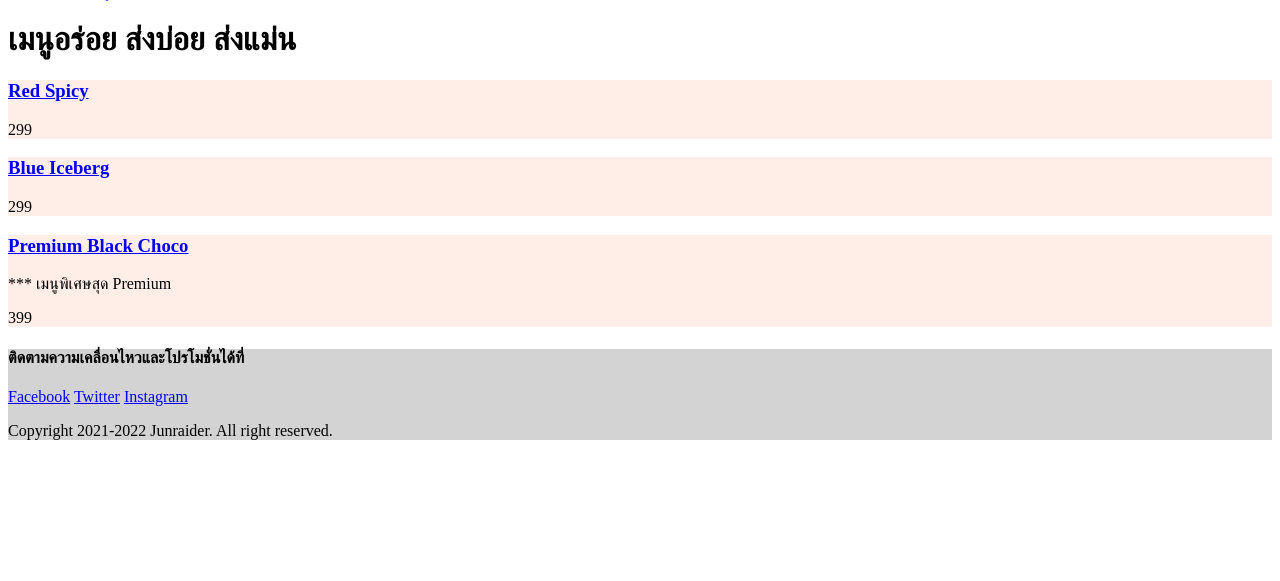
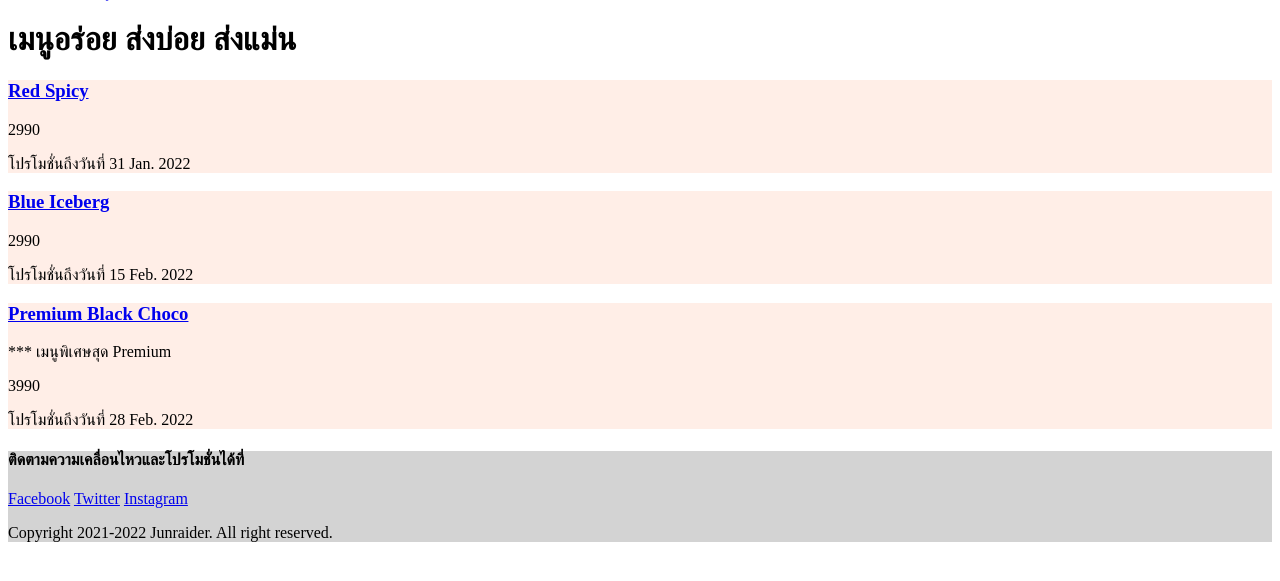
Before and after one commit to potchangelo/django-junraider, a Django app: page /foods/ in a window 1280 px wide. Shown: the part 26-607 px from the top of the page. Run offline with Django 3.2, Linux system fonts and the light colour scheme.

Commit message:
templates x filters

```diff
--- a/app_foods/templates/app_foods/food.html
+++ b/app_foods/templates/app_foods/food.html
@@ -8,7 +8,8 @@
     {% if food.isPremium %}
         <p>*** เมนูพิเศษสุด Premium</p>
     {% endif %}
-    <p>{{ food.price }}</p>
+    <p>{{ food.price|floatformat:'g' }}</p>
+    <p>โปรโมชั่นถึงวันที่ {{ food.promotionEndAt|date:'j N Y' }}</p>
     <p>อร่อยจนต้องต่อยรังแตน</p>
 {% else %}
     <p>ไม่พบเมนู</p>
--- a/app_foods/templates/app_foods/foods.html
+++ b/app_foods/templates/app_foods/foods.html
@@ -10,7 +10,8 @@
         {% if food.isPremium %}
             <p>*** เมนูพิเศษสุด Premium</p>
         {% endif %}
-        <p>{{ food.price }}</p>
+        <p>{{ food.price|floatformat:'g' }}</p>
+        <p>โปรโมชั่นถึงวันที่ {{ food.promotionEndAt|date:'j N Y' }}</p>
     </div>
 {% empty %}
     <p>วัตถุดิบกำลังเดินทางมาจากทะเลอันไกลโพ้นนนน กรุณารอความอร่อยอีกไม่นาน</p>
--- a/app_foods/views.py
+++ b/app_foods/views.py
@@ -1,10 +1,20 @@
+from datetime import datetime
 from django.http.response import HttpResponse
 from django.shortcuts import render
 
 all_foods = [
-    {'id': 1, 'title': 'Red Spicy', 'price': 299, 'isPremium': False},
-    {'id': 2, 'title': 'Blue Iceberg', 'price': 299, 'isPremium': False},
-    {'id': 3, 'title': 'Premium Black Choco', 'price': 399, 'isPremium': True},
+    {
+        'id': 1, 'title': 'Red Spicy', 'price': 2990, 'isPremium': False,
+        'promotionEndAt': datetime(2022, 1, 31)
+    },
+    {
+        'id': 2, 'title': 'Blue Iceberg', 'price': 2990, 'isPremium': False,
+        'promotionEndAt': datetime(2022, 2, 15)
+    },
+    {
+        'id': 3, 'title': 'Premium Black Choco', 'price': 3990, 'isPremium': True,
+        'promotionEndAt': datetime(2022, 2, 28)
+    },
 ]
 
 # Create your views here.
--- a/project_jrd/settings.py
+++ b/project_jrd/settings.py
@@ -105,9 +105,9 @@
 # Internationalization
 # https://docs.djangoproject.com/en/3.2/topics/i18n/
 
-LANGUAGE_CODE = 'en-us'
+LANGUAGE_CODE = 'th'
 
-TIME_ZONE = 'UTC'
+TIME_ZONE = 'Asia/Bangkok'
 
 USE_I18N = True
 
```
